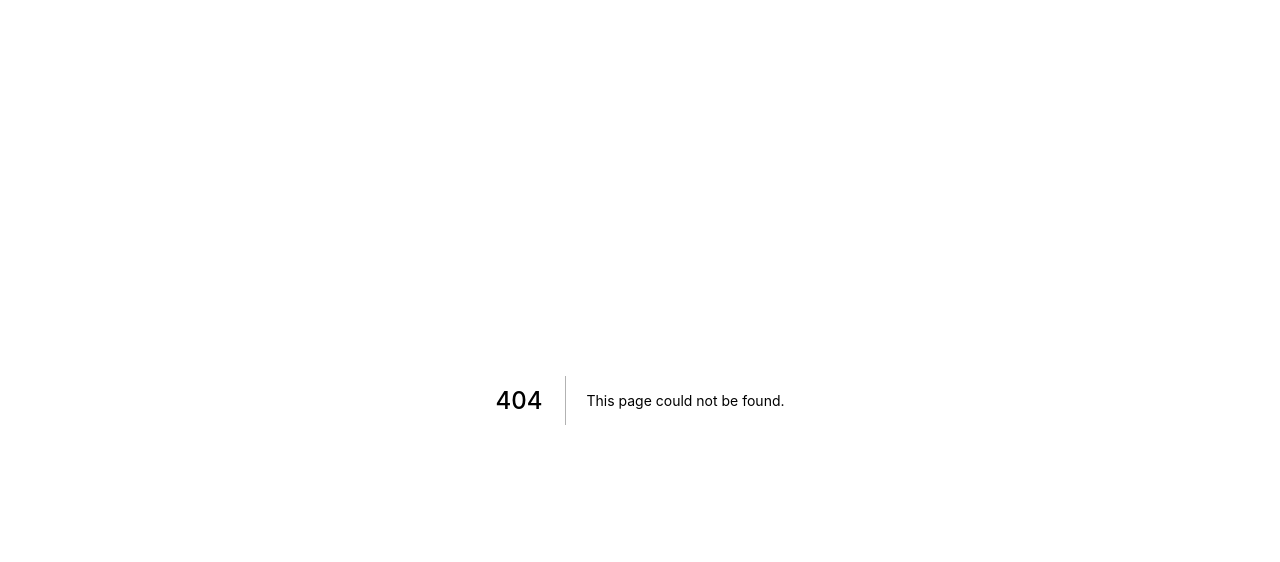
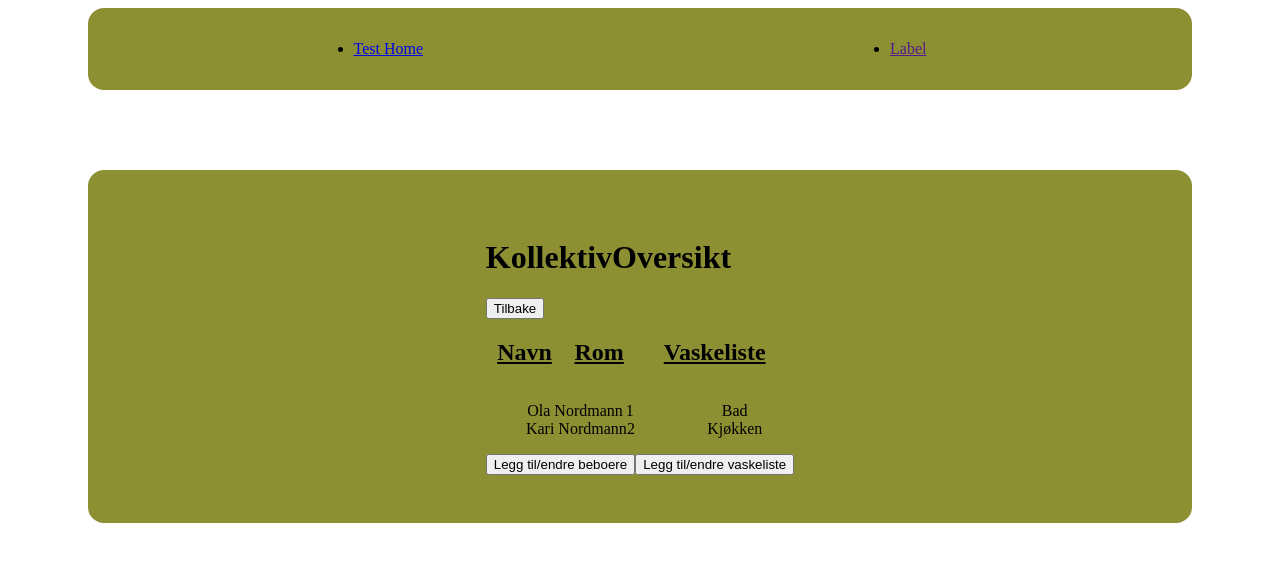
Before and after one commit to henrikhorluck/tdt4140-washlists, a Next.js app in the folder frontend/sif_vaskelister/: page /kollektivOversikt in a window 1280 px wide. Before the commit this address had no page. Shown: the top 562 px of the page. Built offline with nearby package versions, Linux system fonts and the light colour scheme.

Commit message:
Added kollektivoversikt and refactored kollektiv and vaskelistemal

```diff
--- /dev/null
+++ b/frontend/sif_vaskelister/components/kollektiv/exampleData.ts
@@ -0,0 +1,9 @@
+export const kollektivData = {
+    "Kollektiv_1":[
+        {navn: "Ola Nordmann", rom: 1},
+        {navn: "Kari Nordmann", rom: 2}
+    ],
+    "Kollektiv_2":[
+        {navn: "Karl Gustav", rom: 3}
+    ],
+};
--- /dev/null
+++ b/frontend/sif_vaskelister/components/kollektiv/types.d.ts
@@ -0,0 +1,4 @@
+export interface Kollektiv {
+    navn: string;
+    rom: number;
+}
--- /dev/null
+++ b/frontend/sif_vaskelister/components/kollektivOversikt/KollektivOversikt.tsx
@@ -0,0 +1,58 @@
+import React from 'react'
+import Link from 'next/link'
+import {vaskelisteData} from "../vaskelisteMal/exampleData";
+import {kollektivData} from "../kollektiv/exampleData";
+import styles from "./kollektivOversikt.module.css";
+
+
+const KollektivOversikt = () => {
+
+    return (
+        <div>
+            <h1>KollektivOversikt</h1>
+            <Link href="/kollektivOversikt">
+                <input type="button" value="Tilbake"/>
+            </Link>
+            <div className={styles.layout}>
+                <div className={styles.box}>
+                    <div className={styles.labels}>
+                        <h2 className={styles.h2}>Navn</h2>
+                        <h2 className={styles.h2}>Rom</h2>
+                    </div>
+                    <ul className={styles.ul}>
+                        {kollektivData.Kollektiv_1.map(({navn, rom}, index) => (
+                            <div className={styles.li}>
+                                <li>{navn}</li>
+                                <li>{rom}</li>
+                            </div>
+                        ))}
+                    </ul>
+
+
+                    <Link href="/kollektiv">
+                        <input type="button" value="Legg til/endre beboere"/>
+                    </Link>
+                </div>
+
+                <div>
+                    <div className={styles.labels}>
+                        <h2 className={styles.h2}>Vaskeliste</h2>
+                    </div>
+                    <ul className={styles.ul}>
+                        {vaskelisteData.Studentby_1.map(({vaskepunkt, beskrivelse}, index) => (
+                            <div className={styles.li}>
+                                <li>{vaskepunkt}</li>
+                            </div>
+                        ))}
+                    </ul>
+
+                    <Link href="/mal">
+                        <input type="button" value="Legg til/endre vaskeliste"/>
+                    </Link>
+                </div>
+            </div>
+        </div>
+    );
+};
+
+export default KollektivOversikt;
--- /dev/null
+++ b/frontend/sif_vaskelister/components/kollektivOversikt/kollektivOversikt.module.css
@@ -0,0 +1,24 @@
+.ul {
+    list-style: none;
+}
+
+.li {
+    display: flex;
+    flex-direction: row;
+    justify-content: space-around;
+}
+
+.layout {
+    display: flex;
+    flex-direction: row;
+    justify-content: space-between;
+}
+
+.h2 {
+    text-decoration: underline;
+}
+
+.labels {
+    display: flex;
+    justify-content: space-around;
+}
--- /dev/null
+++ b/frontend/sif_vaskelister/components/vaskelisteMal/exampleData.ts
@@ -0,0 +1,6 @@
+export const vaskelisteData = {
+    "Studentby_1": [
+        {vaskepunkt: "Bad", beskrivelse: "Vaske do, dusj, vask"},
+        {vaskepunkt: "Kjøkken", beskrivelse: "Vaske benk, ovn, kjøleskap"}
+    ]
+};
--- /dev/null
+++ b/frontend/sif_vaskelister/components/vaskelisteMal/types.d.ts
@@ -0,0 +1,4 @@
+export interface Vaskeliste {
+    vaskepunkt: string;
+    beskrivelse: string;
+}
--- /dev/null
+++ b/frontend/sif_vaskelister/pages/kollektivOversikt.tsx
@@ -0,0 +1,12 @@
+import KollektivOversikt from "../components/kollektivOversikt/KollektivOversikt";
+import Main from "../components/template/Main"
+
+const Oversikt = () => {
+    return (
+        <Main>
+            <KollektivOversikt/>
+        </Main>
+    )
+}
+
+export default Oversikt;
```
Also changed, not shown: frontend/sif_vaskelister/components/kollektiv/Kollektiv.tsx (+5 -14 lines), frontend/sif_vaskelister/components/vaskelisteMal/VaskelisteMal.tsx (+4 -12 lines).
